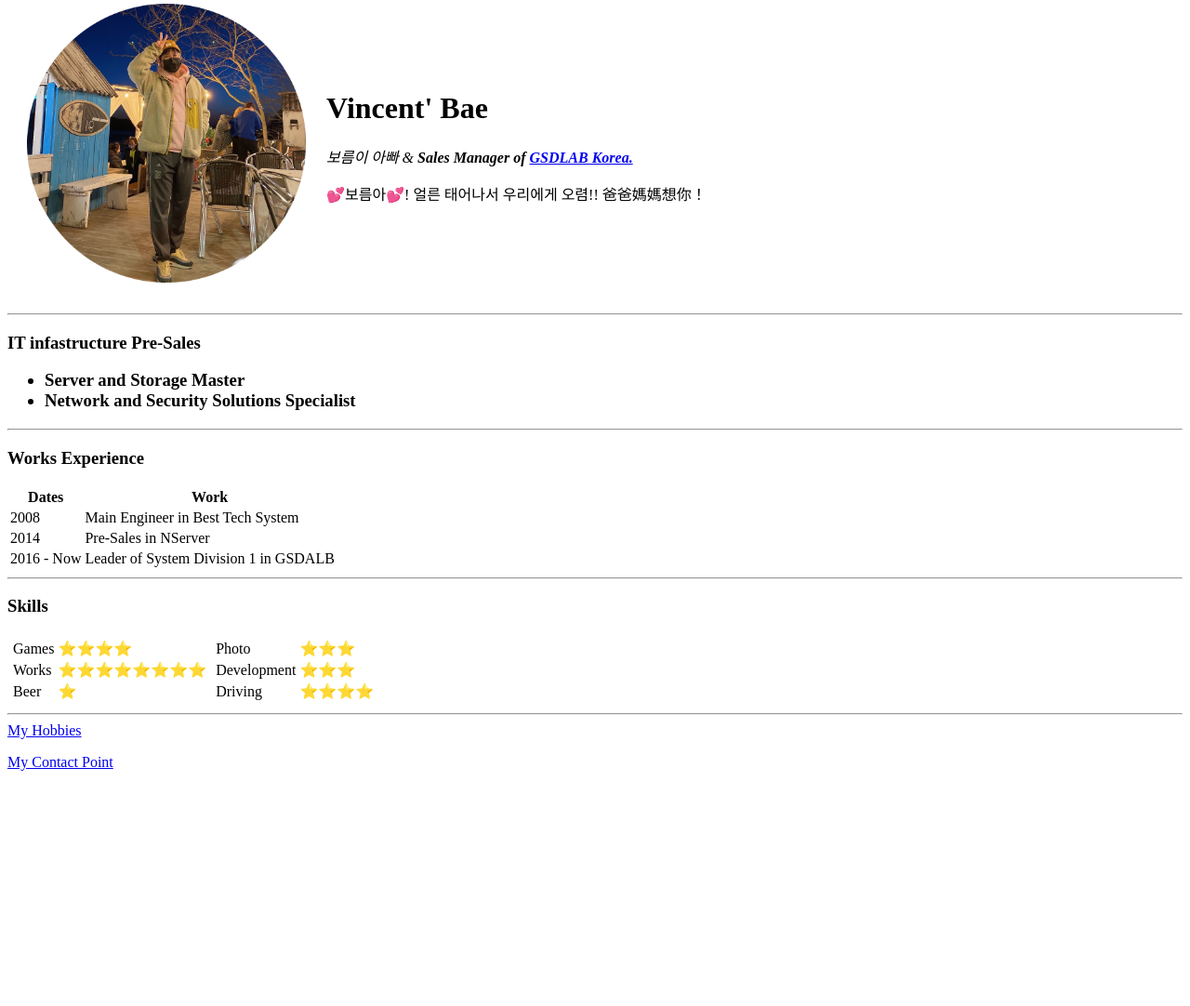
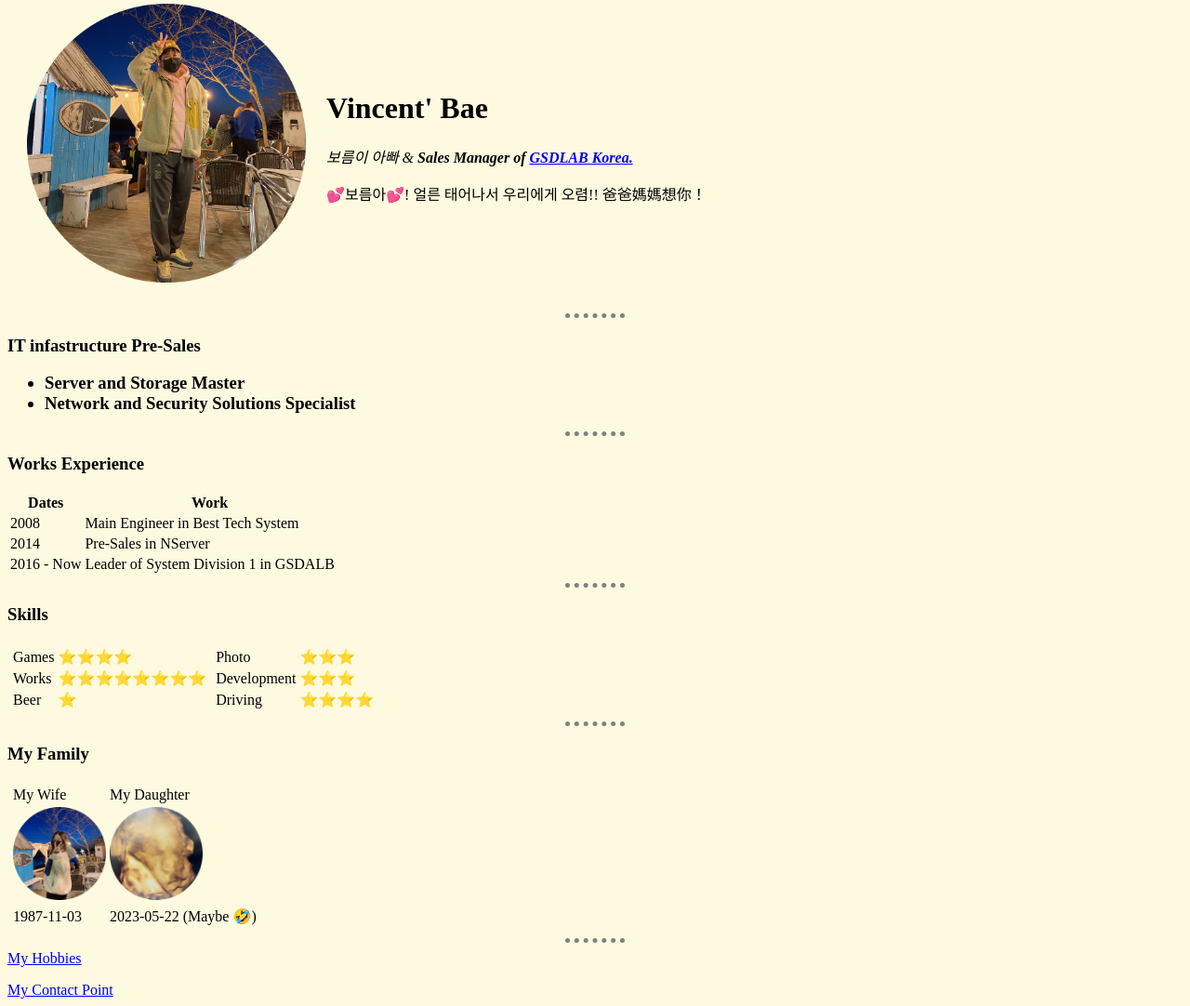
Before and after one commit to VincentBae/cv, a plain HTML site: page index.html in a window 1280 px wide. Shown: the part 25-1107 px from the top of the page at 93% size. Before the commit the page ends 862 px from the top, so only its background shows below. Drawn offline with Linux system fonts and the light colour scheme.

Commit message:
Add files via upload

```diff
--- a/index.html
+++ b/index.html
@@ -4,6 +4,23 @@
 <head>
     <meta charset="UTF-8">
     <title>💚Vincent's Personal Site</title>
+
+    <style>
+        body {
+            background-color: #FEFAE0;
+
+        }
+
+        hr {
+            border-style: none;
+            border-top-style: dotted;
+            border-color: grey;
+            border-width: 5px;
+            height: 0px;
+            width: 5%;
+
+        }
+    </style>
 </head>
 
 <body>
@@ -18,8 +35,6 @@
             </td>
         </tr>
     </table>
-
-
     <hr>
     <h3>IT infastructure Pre-Sales
         <ul>
@@ -56,9 +71,6 @@
         <table>
             <hr>
             <h3>Skills</h3>
-
-
-
             <table>
                 <tr>
                     <td>
@@ -95,18 +107,29 @@
                     </td>
                 </tr>
             </table>
-
-
-
-
-
-
-
-
-
-
-
-
+            <table>
+                <hr>
+                <h3>My Family</h3>
+                <table>
+                    <tr>
+                        <td>
+                            <table>
+                                <tr>
+                                    <td>My Wife</td>
+                                    <td>My Daughter</td>
+                                </tr>
+                                <tr>
+                                    <td><img src="images/WIFE_01.png" alt="" height="100" width="100"></td>
+                                    <td><img src="images/Daughter_01.png" alt="" height="100" width="100"></td>
+                                </tr>
+                                <tr>
+                                    <td>1987-11-03</td>
+                                    <td>2023-05-22 (Maybe 🤣)</td>
+                                </tr>
+                            </table>
+                        </td>
+                    </tr>
+                </table>
 
             </table>
             <hr>
```
Also changed, not shown: images/Daughter_01.png (added), images/WIFE_01.png (added). Lines whose indentation alone changed are shown as unchanged.
